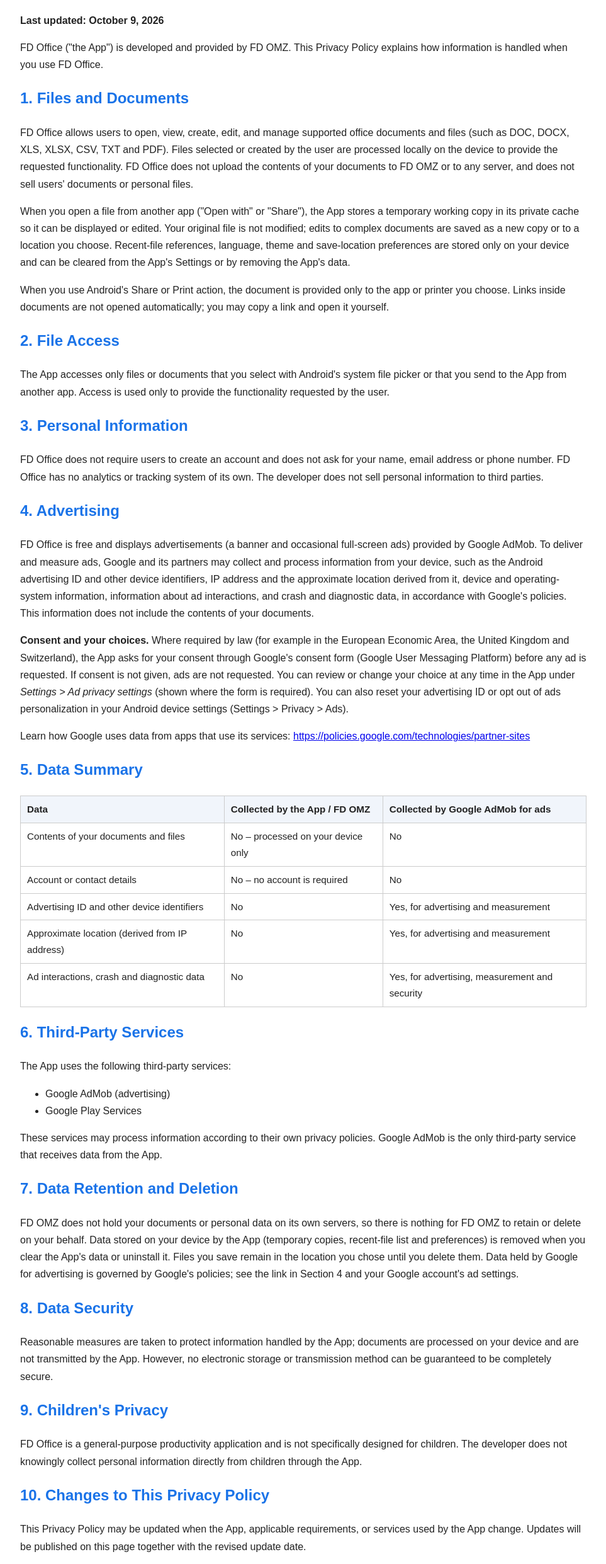
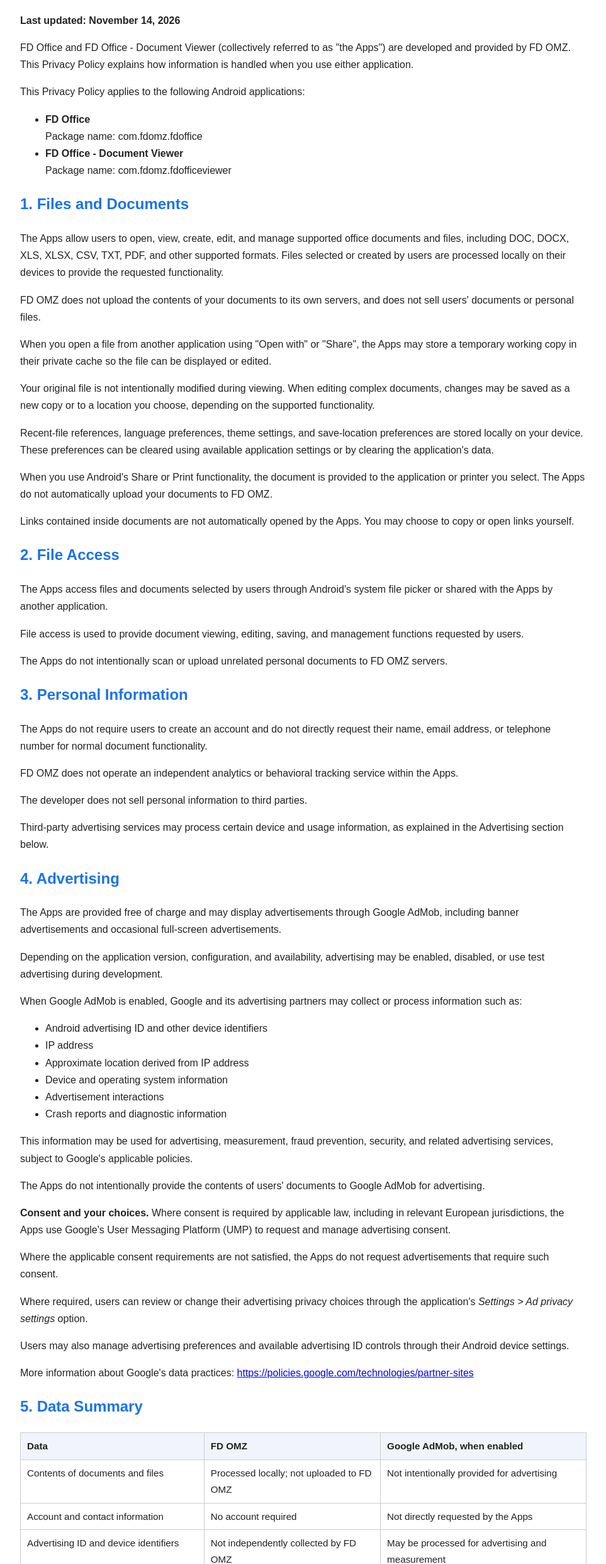
Before and after one commit to frkndrk38-beep/fd-office-privacy, a plain HTML site: page index.html in a window 1280 px wide. Shown: the part 97-2580 px from the top of the page at 63% size, without its empty margins (158-1121 px from the left). Drawn offline with Linux system fonts and the light colour scheme.

Commit message:
Update index.html

```diff
--- a/index.html
+++ b/index.html
@@ -1,3 +1,4 @@
+
 <!DOCTYPE html>
 <html lang="en">
 <head>
@@ -31,72 +32,226 @@
     th {
       background: #f1f5fb;
     }
+    @media (max-width: 600px) {
+      body {
+        margin: 20px auto;
+        padding: 0 15px;
+      }
+      table {
+        display: block;
+        overflow-x: auto;
+      }
+    }
   </style>
 </head>
 <body>
 
 <h1>Privacy Policy – FD Office</h1>
 
-<p><strong>Last updated: October 9, 2026</strong></p>
+<p><strong>Last updated: November 14, 2026</strong></p>
 
 <p>
-FD Office ("the App") is developed and provided by FD OMZ.
-This Privacy Policy explains how information is handled when you use FD Office.
+FD Office and FD Office - Document Viewer
+(collectively referred to as "the Apps")
+are developed and provided by FD OMZ.
+This Privacy Policy explains how information
+is handled when you use either application.
 </p>
+
+<p>
+This Privacy Policy applies to the following Android applications:
+</p>
+
+<ul>
+  <li>
+    <strong>FD Office</strong><br>
+    Package name: com.fdomz.fdoffice
+  </li>
+  <li>
+    <strong>FD Office - Document Viewer</strong><br>
+    Package name: com.fdomz.fdofficeviewer
+  </li>
+</ul>
 
 <h2>1. Files and Documents</h2>
 
 <p>
-FD Office allows users to open, view, create, edit, and manage supported office documents and files (such as DOC, DOCX, XLS, XLSX, CSV, TXT and PDF).
-Files selected or created by the user are processed locally on the device to provide the requested functionality.
-FD Office does not upload the contents of your documents to FD OMZ or to any server, and does not sell users' documents or personal files.
+The Apps allow users to open, view, create,
+edit, and manage supported office documents
+and files, including DOC, DOCX, XLS, XLSX,
+CSV, TXT, PDF, and other supported formats.
+Files selected or created by users are
+processed locally on their devices to provide
+the requested functionality.
 </p>
 
 <p>
-When you open a file from another app ("Open with" or "Share"), the App stores a temporary working copy in its private cache so it can be displayed or edited.
-Your original file is not modified; edits to complex documents are saved as a new copy or to a location you choose.
-Recent-file references, language, theme and save-location preferences are stored only on your device and can be cleared from the App's Settings or by removing the App's data.
+FD OMZ does not upload the contents of your
+documents to its own servers, and does not
+sell users' documents or personal files.
 </p>
 
 <p>
-When you use Android's Share or Print action, the document is provided only to the app or printer you choose.
-Links inside documents are not opened automatically; you may copy a link and open it yourself.
+When you open a file from another application
+using "Open with" or "Share", the Apps may
+store a temporary working copy in their
+private cache so the file can be displayed
+or edited.
+</p>
+
+<p>
+Your original file is not intentionally
+modified during viewing. When editing
+complex documents, changes may be saved
+as a new copy or to a location you choose,
+depending on the supported functionality.
+</p>
+
+<p>
+Recent-file references, language preferences,
+theme settings, and save-location preferences
+are stored locally on your device.
+These preferences can be cleared using
+available application settings or by
+clearing the application's data.
+</p>
+
+<p>
+When you use Android's Share or Print
+functionality, the document is provided
+to the application or printer you select.
+The Apps do not automatically upload
+your documents to FD OMZ.
+</p>
+
+<p>
+Links contained inside documents are not
+automatically opened by the Apps.
+You may choose to copy or open links yourself.
 </p>
 
 <h2>2. File Access</h2>
 
 <p>
-The App accesses only files or documents that you select with Android's system file picker or that you send to the App from another app.
-Access is used only to provide the functionality requested by the user.
+The Apps access files and documents selected
+by users through Android's system file picker
+or shared with the Apps by another application.
+</p>
+
+<p>
+File access is used to provide document
+viewing, editing, saving, and management
+functions requested by users.
+</p>
+
+<p>
+The Apps do not intentionally scan or upload
+unrelated personal documents to FD OMZ servers.
 </p>
 
 <h2>3. Personal Information</h2>
 
 <p>
-FD Office does not require users to create an account and does not ask for your name, email address or phone number.
-FD Office has no analytics or tracking system of its own.
-The developer does not sell personal information to third parties.
+The Apps do not require users to create
+an account and do not directly request
+their name, email address, or telephone number
+for normal document functionality.
+</p>
+
+<p>
+FD OMZ does not operate an independent
+analytics or behavioral tracking service
+within the Apps.
+</p>
+
+<p>
+The developer does not sell personal
+information to third parties.
+</p>
+
+<p>
+Third-party advertising services may process
+certain device and usage information,
+as explained in the Advertising section below.
 </p>
 
 <h2>4. Advertising</h2>
 
 <p>
-FD Office is free and displays advertisements (a banner and occasional full-screen ads) provided by Google AdMob.
-To deliver and measure ads, Google and its partners may collect and process information from your device, such as the Android advertising ID and other device identifiers, IP address and the approximate location derived from it, device and operating-system information, information about ad interactions, and crash and diagnostic data, in accordance with Google's policies.
-This information does not include the contents of your documents.
+The Apps are provided free of charge
+and may display advertisements through
+Google AdMob, including banner advertisements
+and occasional full-screen advertisements.
+</p>
+
+<p>
+Depending on the application version,
+configuration, and availability,
+advertising may be enabled, disabled,
+or use test advertising during development.
+</p>
+
+<p>
+When Google AdMob is enabled,
+Google and its advertising partners
+may collect or process information such as:
+</p>
+
+<ul>
+  <li>Android advertising ID and other device identifiers</li>
+  <li>IP address</li>
+  <li>Approximate location derived from IP address</li>
+  <li>Device and operating system information</li>
+  <li>Advertisement interactions</li>
+  <li>Crash reports and diagnostic information</li>
+</ul>
+
+<p>
+This information may be used for advertising,
+measurement, fraud prevention, security,
+and related advertising services,
+subject to Google's applicable policies.
+</p>
+
+<p>
+The Apps do not intentionally provide
+the contents of users' documents
+to Google AdMob for advertising.
 </p>
 
 <p>
 <strong>Consent and your choices.</strong>
-Where required by law (for example in the European Economic Area, the United Kingdom and Switzerland), the App asks for your consent through Google's consent form (Google User Messaging Platform) before any ad is requested.
-If consent is not given, ads are not requested.
-You can review or change your choice at any time in the App under <em>Settings &gt; Ad privacy settings</em> (shown where the form is required).
-You can also reset your advertising ID or opt out of ads personalization in your Android device settings (Settings &gt; Privacy &gt; Ads).
+Where consent is required by applicable law,
+including in relevant European jurisdictions,
+the Apps use Google's User Messaging Platform
+(UMP) to request and manage advertising consent.
 </p>
 
 <p>
-Learn how Google uses data from apps that use its services:
-<a href="https://policies.google.com/technologies/partner-sites">https://policies.google.com/technologies/partner-sites</a>
+Where the applicable consent requirements
+are not satisfied, the Apps do not request
+advertisements that require such consent.
+</p>
+
+<p>
+Where required, users can review or change
+their advertising privacy choices through
+the application's
+<em>Settings &gt; Ad privacy settings</em>
+option.
+</p>
+
+<p>
+Users may also manage advertising preferences
+and available advertising ID controls
+through their Android device settings.
+</p>
+
+<p>
+More information about Google's data practices:
+<a href="https://policies.google.com/technologies/partner-sites">
+https://policies.google.com/technologies/partner-sites
+</a>
 </p>
 
 <h2>5. Data Summary</h2>
@@ -104,89 +259,174 @@ Learn how Google uses data from apps that use its services:
 <table>
   <tr>
     <th>Data</th>
-    <th>Collected by the App / FD OMZ</th>
-    <th>Collected by Google AdMob for ads</th>
+    <th>FD OMZ</th>
+    <th>Google AdMob, when enabled</th>
   </tr>
   <tr>
-    <td>Contents of your documents and files</td>
-    <td>No – processed on your device only</td>
-    <td>No</td>
+    <td>Contents of documents and files</td>
+    <td>Processed locally; not uploaded to FD OMZ</td>
+    <td>Not intentionally provided for advertising</td>
   </tr>
   <tr>
-    <td>Account or contact details</td>
-    <td>No – no account is required</td>
-    <td>No</td>
+    <td>Account and contact information</td>
+    <td>No account required</td>
+    <td>Not directly requested by the Apps</td>
   </tr>
   <tr>
-    <td>Advertising ID and other device identifiers</td>
-    <td>No</td>
-    <td>Yes, for advertising and measurement</td>
+    <td>Advertising ID and device identifiers</td>
+    <td>Not independently collected by FD OMZ</td>
+    <td>May be processed for advertising and measurement</td>
   </tr>
   <tr>
-    <td>Approximate location (derived from IP address)</td>
-    <td>No</td>
-    <td>Yes, for advertising and measurement</td>
+    <td>Approximate location derived from IP address</td>
+    <td>Not independently collected by FD OMZ</td>
+    <td>May be processed for advertising</td>
   </tr>
   <tr>
-    <td>Ad interactions, crash and diagnostic data</td>
-    <td>No</td>
-    <td>Yes, for advertising, measurement and security</td>
+    <td>Advertisement interactions</td>
+    <td>No independent tracking system</td>
+    <td>May be processed for measurement and security</td>
+  </tr>
+  <tr>
+    <td>Crash and diagnostic information</td>
+    <td>No independent analytics service</td>
+    <td>May be processed by Google services</td>
+  </tr>
+  <tr>
+    <td>Recent files and application preferences</td>
+    <td>Stored locally on the user's device</td>
+    <td>Not intentionally shared for advertising</td>
   </tr>
 </table>
 
 <h2>6. Third-Party Services</h2>
 
-<p>The App uses the following third-party services:</p>
+<p>
+Depending on the application version
+and configuration, the Apps use
+the following third-party services:
+</p>
 
 <ul>
   <li>Google AdMob (advertising)</li>
+  <li>Google User Messaging Platform (privacy consent)</li>
   <li>Google Play Services</li>
 </ul>
 
 <p>
-These services may process information according to their own privacy policies.
-Google AdMob is the only third-party service that receives data from the App.
+These services may process device
+or usage information in accordance
+with their own privacy policies.
+</p>
+
+<p>
+Google's privacy policy:
+<a href="https://policies.google.com/privacy">
+https://policies.google.com/privacy
+</a>
 </p>
 
 <h2>7. Data Retention and Deletion</h2>
 
 <p>
-FD OMZ does not hold your documents or personal data on its own servers, so there is nothing for FD OMZ to retain or delete on your behalf.
-Data stored on your device by the App (temporary copies, recent-file list and preferences) is removed when you clear the App's data or uninstall it.
-Files you save remain in the location you chose until you delete them.
-Data held by Google for advertising is governed by Google's policies; see the link in Section 4 and your Google account's ad settings.
+FD OMZ does not store users' documents
+or account information on its own servers.
+Therefore, FD OMZ does not maintain
+server-side copies of those documents
+for deletion.
+</p>
+
+<p>
+Temporary files, recent-file references,
+and application preferences stored within
+an application's private storage can
+generally be removed by clearing
+the application's data or uninstalling it.
+</p>
+
+<p>
+Files saved to user-selected locations
+may remain on the device after uninstalling
+the application and must be deleted
+separately by the user.
+</p>
+
+<p>
+Information processed by Google for
+advertising and related services
+is subject to Google's data retention
+and deletion policies.
 </p>
 
 <h2>8. Data Security</h2>
 
 <p>
-Reasonable measures are taken to protect information handled by the App; documents are processed on your device and are not transmitted by the App.
-However, no electronic storage or transmission method can be guaranteed to be completely secure.
+The Apps use local device processing
+for supported document functionality.
+The developer takes reasonable measures
+to avoid unauthorized access to or
+unnecessary transmission of document contents.
+</p>
+
+<p>
+However, no method of electronic storage
+or transmission can be guaranteed
+to be completely secure.
+</p>
+
+<p>
+Users should protect their devices,
+use trusted applications,
+and avoid sharing sensitive files
+with unknown third-party services.
 </p>
 
 <h2>9. Children's Privacy</h2>
 
 <p>
-FD Office is a general-purpose productivity application and is not specifically designed for children.
-The developer does not knowingly collect personal information directly from children through the App.
+The Apps are general-purpose productivity
+applications and are not specifically
+designed for children.
+</p>
+
+<p>
+FD OMZ does not knowingly collect personal
+information directly from children
+through its own servers.
+</p>
+
+<p>
+Where advertising is enabled,
+applicable age-related advertising
+and privacy requirements must be followed.
 </p>
 
 <h2>10. Changes to This Privacy Policy</h2>
 
 <p>
-This Privacy Policy may be updated when the App, applicable requirements, or services used by the App change.
-Updates will be published on this page together with the revised update date.
+This Privacy Policy may be updated
+when the Apps, third-party services,
+or applicable legal requirements change.
+</p>
+
+<p>
+Updates will be published on this page
+with the revised "Last updated" date.
 </p>
 
 <h2>11. Contact</h2>
 
 <p>
-If you have questions about this Privacy Policy, you can contact:
+If you have questions or concerns about
+this Privacy Policy, please contact:
 </p>
 
 <p>
 <strong>Developer:</strong> FD OMZ<br>
-<strong>Email:</strong> <a href="mailto:fd.omz.apps@gmail.com">fd.omz.apps@gmail.com</a>
+<strong>Email:</strong>
+<a href="mailto:fd.omz.apps@gmail.com">
+fd.omz.apps@gmail.com
+</a>
 </p>
 
 </body>
```
